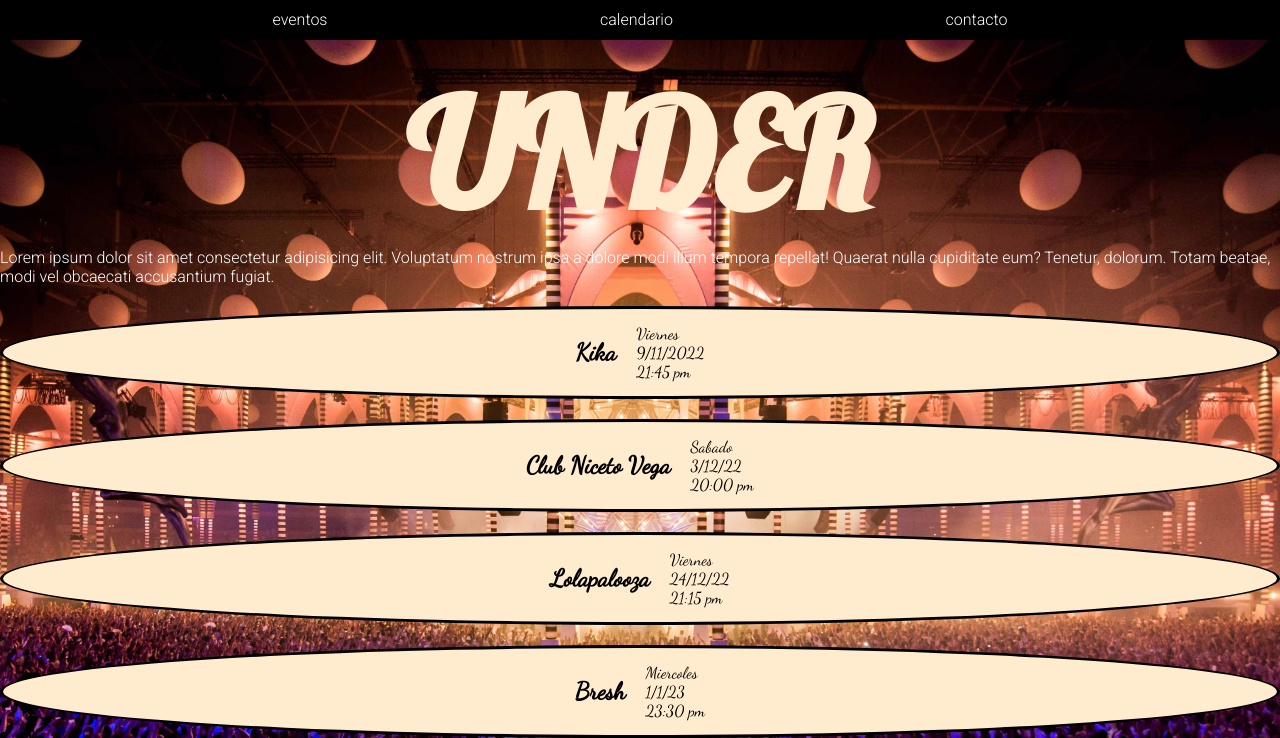
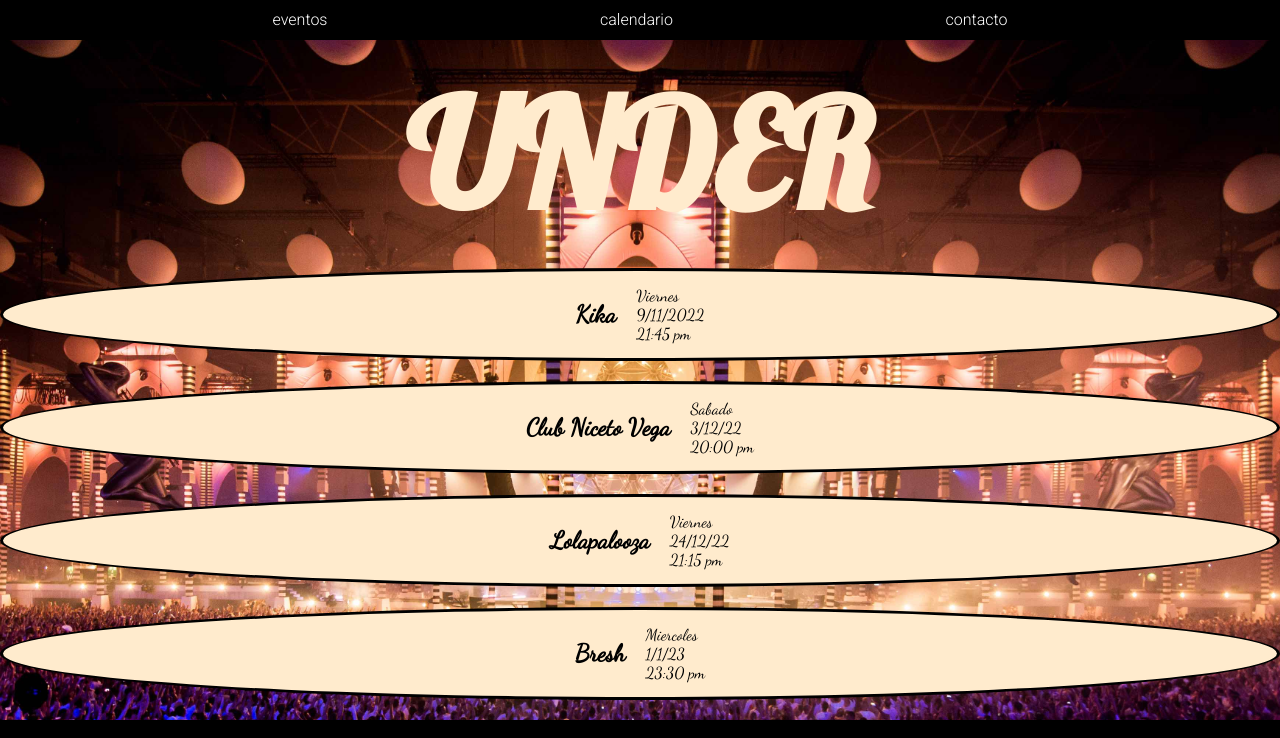
Before and after one commit to MPdomain/Proyecto-Final, a plain HTML site: page index.html in a window 1280 px wide. Shown: the top 738 px of the page. Drawn offline with Linux system fonts and the light colour scheme.

Commit message:
elimine un p

```diff
--- a/index.html
+++ b/index.html
@@ -26,7 +26,6 @@
             </div>
         </header>
         <main>
-            <p>Lorem ipsum dolor sit amet consectetur adipisicing elit. Voluptatum nostrum ipsa a dolore modi illum tempora repellat! Quaerat nulla cupiditate eum? Tenetur, dolorum. Totam beatae, modi vel obcaecati accusantium fugiat.</p>
             <section class="sectionDisplay">
                 <a href="Evento1.html"><h2 class="contentTitle">Kika</h2></a>
                     <div class="contentDisplay">
```
